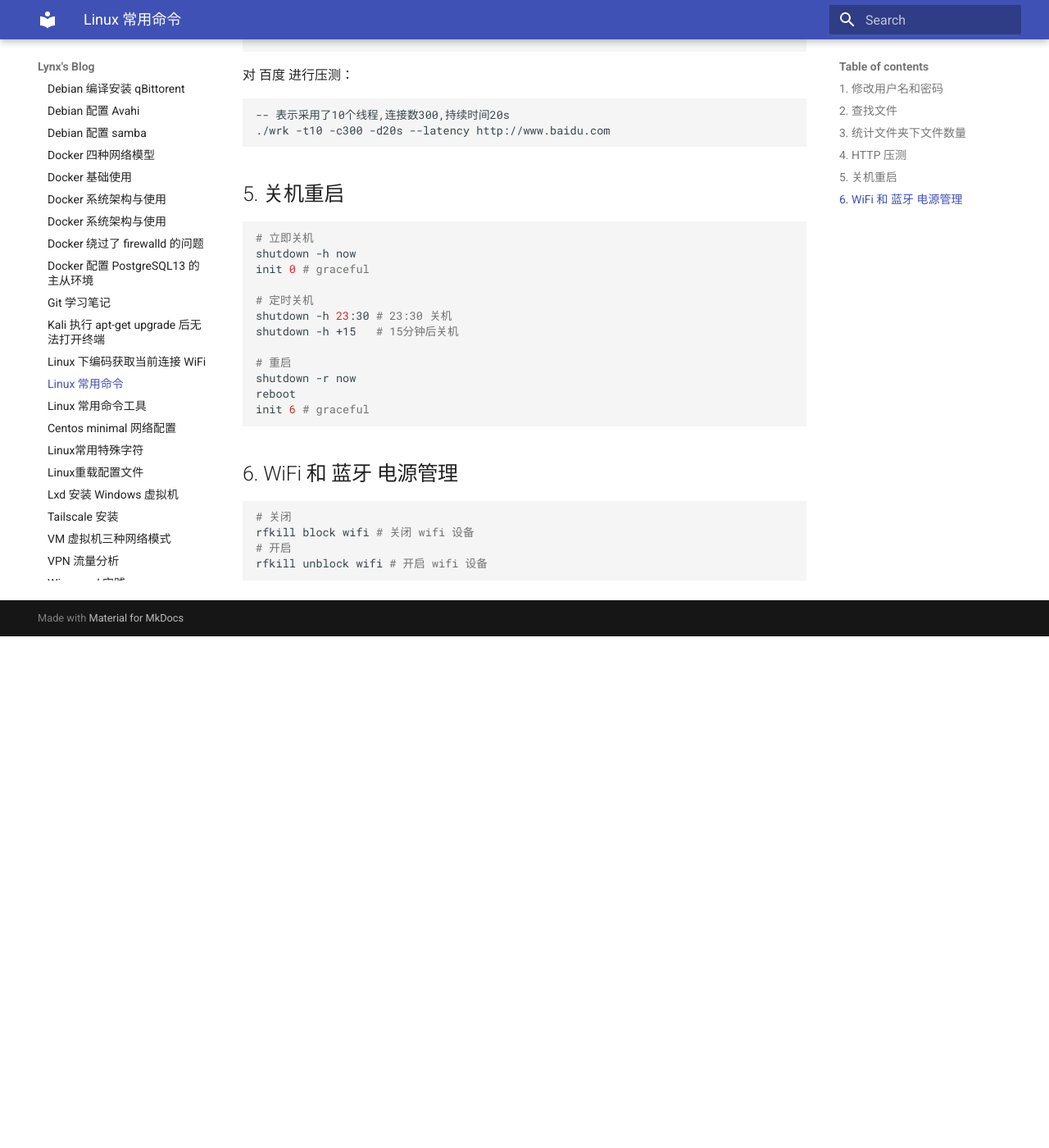
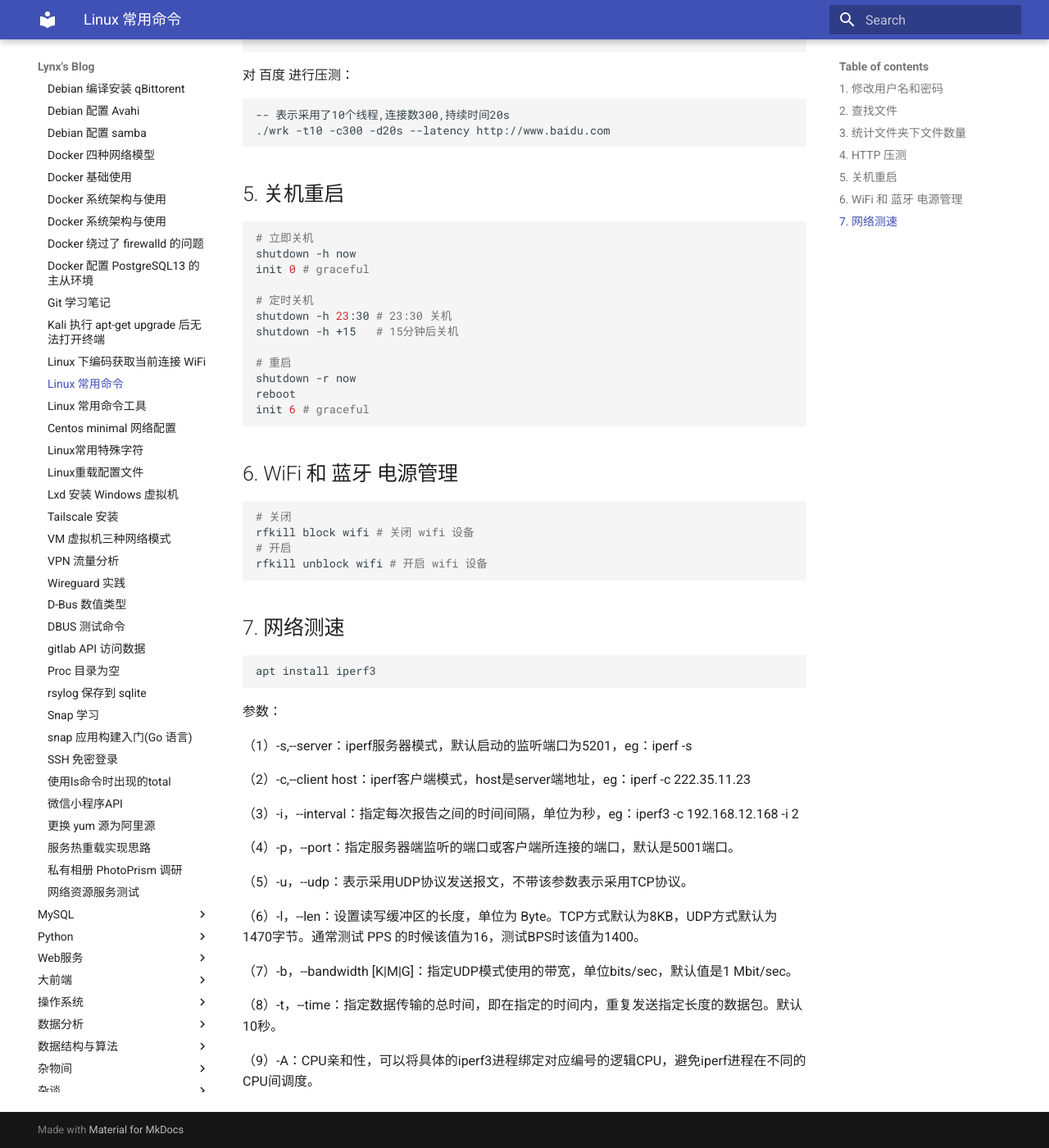
Before and after one commit to 1314liuwei/blog, an MkDocs documentation site: the page built from docs/Linux/Linux 常用命令.md, in a window 1280 px wide and 1400 px high, scrolled down 1369 px. Shown: the whole window at 82% size. Built offline with MkDocs 1.6.1 and Material for MkDocs 9.7.7, drawn with Linux system fonts in a browser that asks for light colours; before the commit the page ends 2145 px from its top, so only the background shows below that.

Commit message:
2023/03/23 周四

````diff
--- a/docs/Linux/Linux 常用命令.md
+++ b/docs/Linux/Linux 常用命令.md
@@ -94,3 +94,29 @@ rfkill block wifi # 关闭 wifi 设备
 # 开启
 rfkill unblock wifi # 开启 wifi 设备
 ```
+
+## 7. 网络测速
+
+```
+apt install iperf3
+```
+
+参数：
+
+（1）-s,--server：iperf服务器模式，默认启动的监听端口为5201，eg：iperf -s
+
+（2）-c,--client host：iperf客户端模式，host是server端地址，eg：iperf -c 222.35.11.23
+
+（3）-i，--interval：指定每次报告之间的时间间隔，单位为秒，eg：iperf3 -c 192.168.12.168 -i 2
+
+（4）-p，--port：指定服务器端监听的端口或客户端所连接的端口，默认是5001端口。
+
+（5）-u，--udp：表示采用UDP协议发送报文，不带该参数表示采用TCP协议。
+
+（6）-l，--len：设置读写缓冲区的长度，单位为 Byte。TCP方式默认为8KB，UDP方式默认为1470字节。通常测试 PPS 的时候该值为16，测试BPS时该值为1400。
+
+（7）-b，--bandwidth [K|M|G]：指定UDP模式使用的带宽，单位bits/sec，默认值是1 Mbit/sec。
+
+（8）-t，--time：指定数据传输的总时间，即在指定的时间内，重复发送指定长度的数据包。默认10秒。
+
+（9）-A：CPU亲和性，可以将具体的iperf3进程绑定对应编号的逻辑CPU，避免iperf进程在不同的CPU间调度。
````
Also changed, not shown: docs/Linux/Wireguard 实践.md (+6 -0 lines), docs/index.md (+2 -0 lines).
